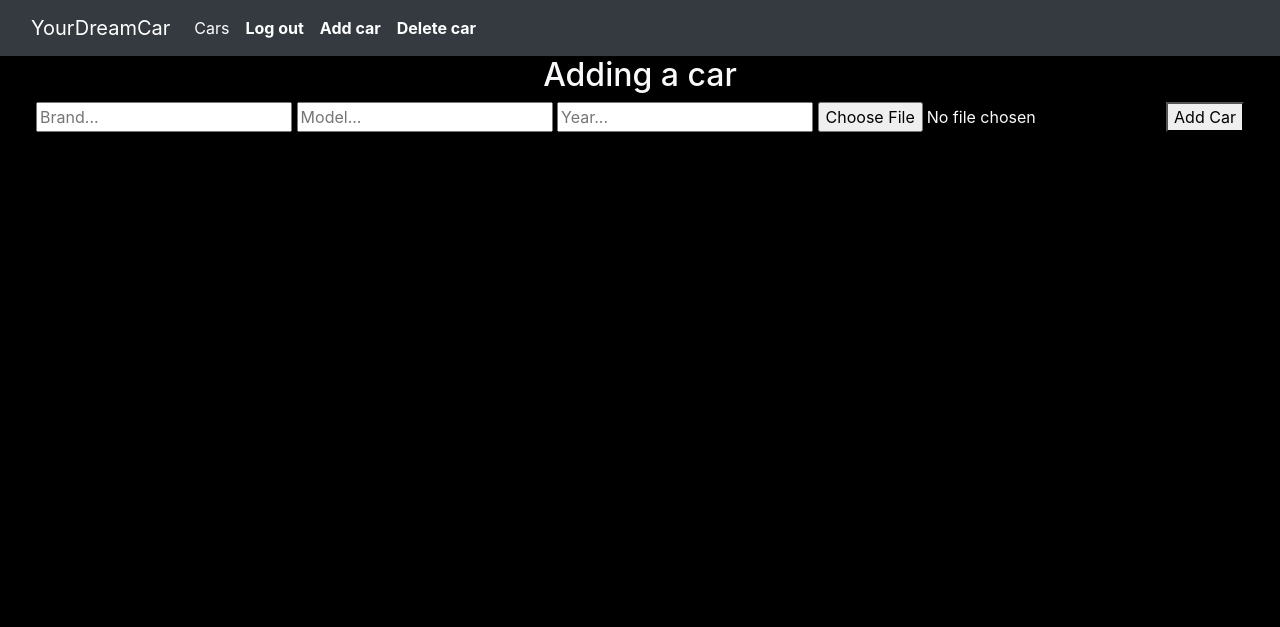
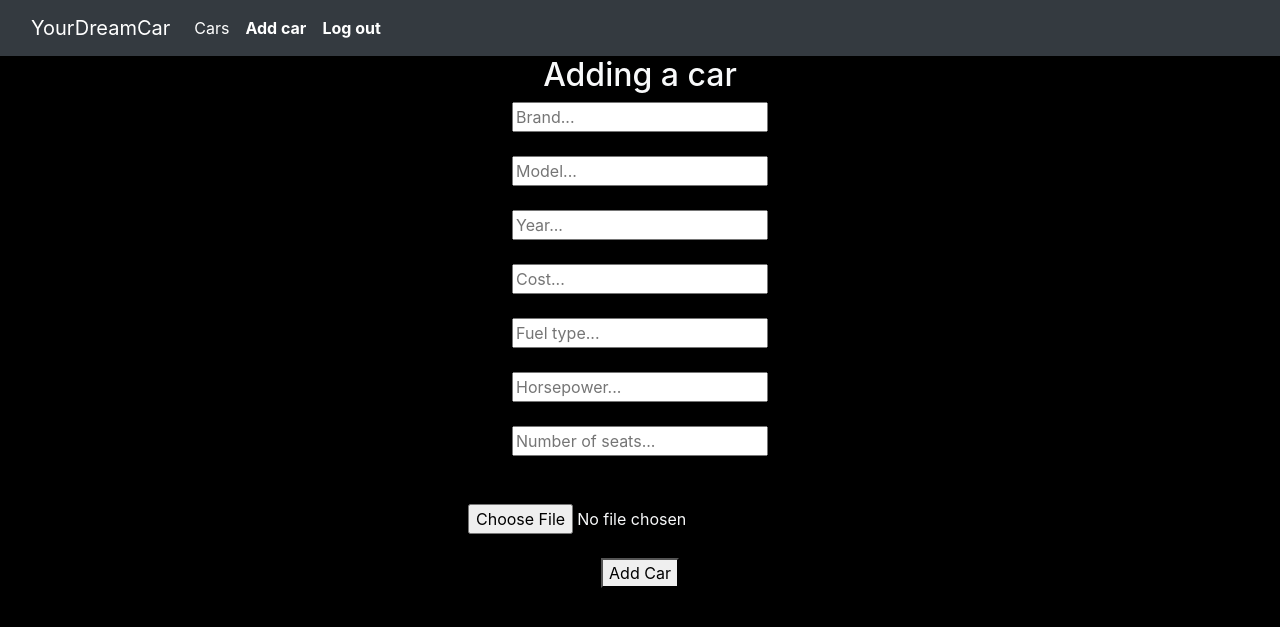
Before and after one commit to ralucaborca/YourDreamCar, a PHP site: page /addCar.php in a window 1280 px wide. Shown: the top 627 px of the page. Run offline with PHP 8.4, Linux system fonts and the light colour scheme; the visitor is signed in with stand-in values (Sample User, id 1).

Commit message:
AddCar feature finished

```diff
--- a/your-dream-car/addCar.php
+++ b/your-dream-car/addCar.php
@@ -4,12 +4,17 @@
 <center><section class="signup-form">
 	<h2 class='text-light'>Adding a car</h2>
 	<form action='includes/addCar.inc.php' method='post' enctype="multipart/form-data">
-		<input type="text" name="brand" placeholder="Brand...">
-		<input type="textbox" name="model" placeholder="Model...">
-    <input type="textbox" name="year" placeholder="Year...">
-    <input class="text-light" type="file" name="picture"></input>
+		<center><input type="textbox" name="brand" placeholder="Brand..."></center>
+		<center><br><input type="textbox" name="model" placeholder="Model..."></center></br>
+    <center><input type="textbox" name="year" placeholder="Year..."></center>
+    <br><center><input type="textbox" name="cost" placeholder="Cost..."></center>
+    <br><center><input type="textbox" name="fuelType" placeholder="Fuel type..."></center></br>
+    <center><input type="textbox" name="horsepower" placeholder="Horsepower..."></center>
+    <br><center><input type="textbox" name="seats" placeholder="Number of seats..."></center></br>
+    <br><center><input class="text-light" type="file" name="picture"></input></center></br>
 
-		<button type='submit' name='submit'>Add Car</button>
+
+   <button type='submit' name='submit'>Add Car</button>
 	</form>
   <?php
   if (isset($_GET["error"])) {
--- a/your-dream-car/header.php
+++ b/your-dream-car/header.php
@@ -30,18 +30,12 @@
                     if (isset($_SESSION["useruid"])) {
                       echo "</ul>
                       <ul class='nav navbar-nav'>
-                          <li class='nav-item' role='presentation'><a class='nav-link active' href='includes/logout.inc.php'><b>Log out</b></a></li>
+                          <li class='nav-item' role='presentation'><a class='nav-link active' href='addCar.php'><b>Add car</b></a></li>
                       </ul>";
                       echo "</ul>
                       <ul class='nav navbar-nav'>
-                          <li class='nav-item' role='presentation'><a class='nav-link active' href='addCar.php'><b>Add car</b></a></li>
+                          <li class='nav-item' role='presentation'><a class='nav-link active' href='includes/logout.inc.php'><b>Log out</b></a></li>
                       </ul>";
-                      if(($_SESSION["useruid"])){
-                        echo "</ul>
-                        <ul class='nav navbar-nav'>
-                            <li class='nav-item' role='presentation'><a class='nav-link active' href='delete.php'><b>Delete car</b></a></li>
-                        </ul>";
-                      }
                     }
                     else {
                       echo "</ul>
```
Also changed, not shown: your-dream-car/includes/addCar.inc.php (+7 -4 lines), your-dream-car/includes/functions.inc.php (+5 -5 lines), your-dream-car/car_pictures/608074d18b3417.86560473.jpg (deleted), your-dream-car/car_pictures/608075868784f2.21946917.jpg (deleted), your-dream-car/images/car_pictures/Mazda-3.jpg (added).
